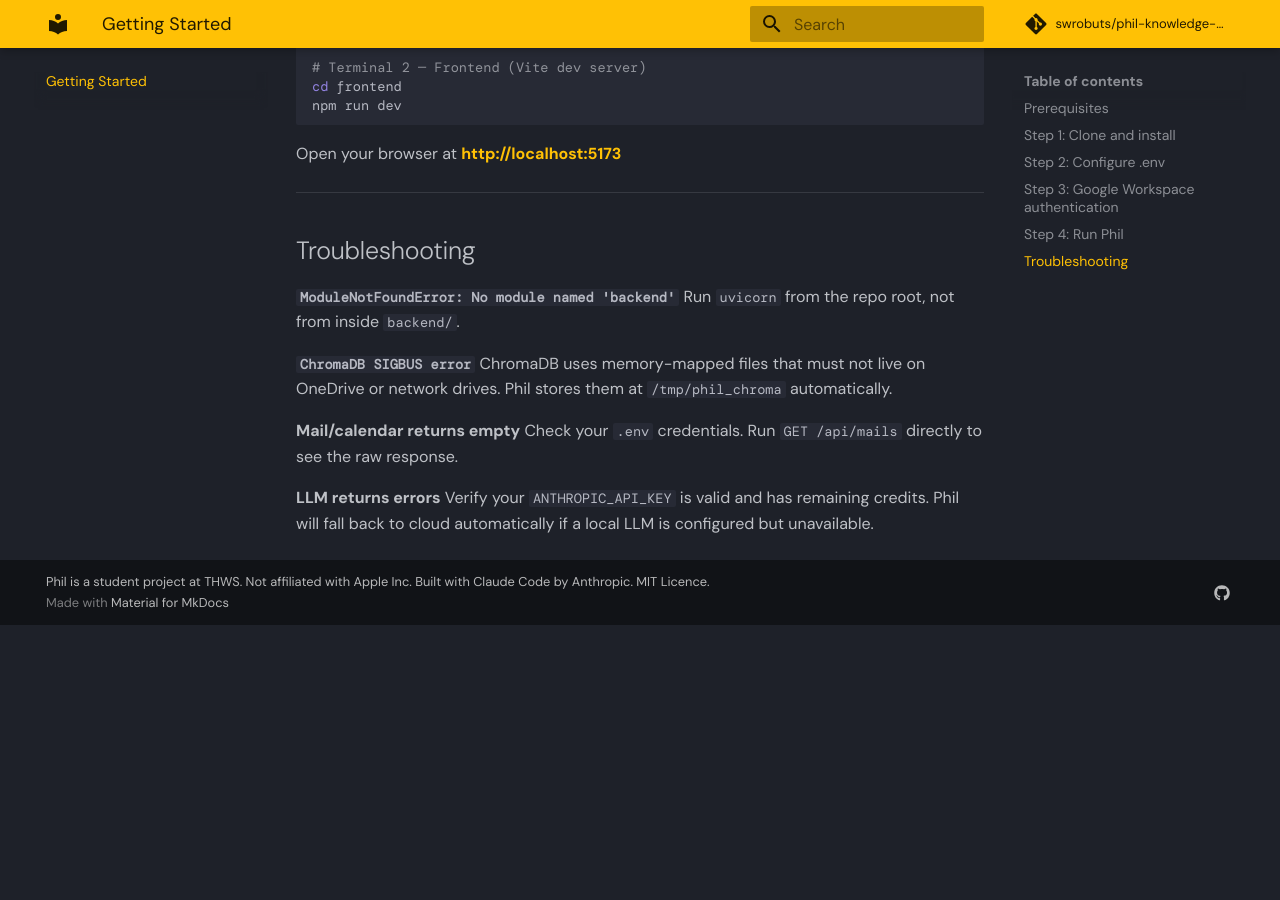
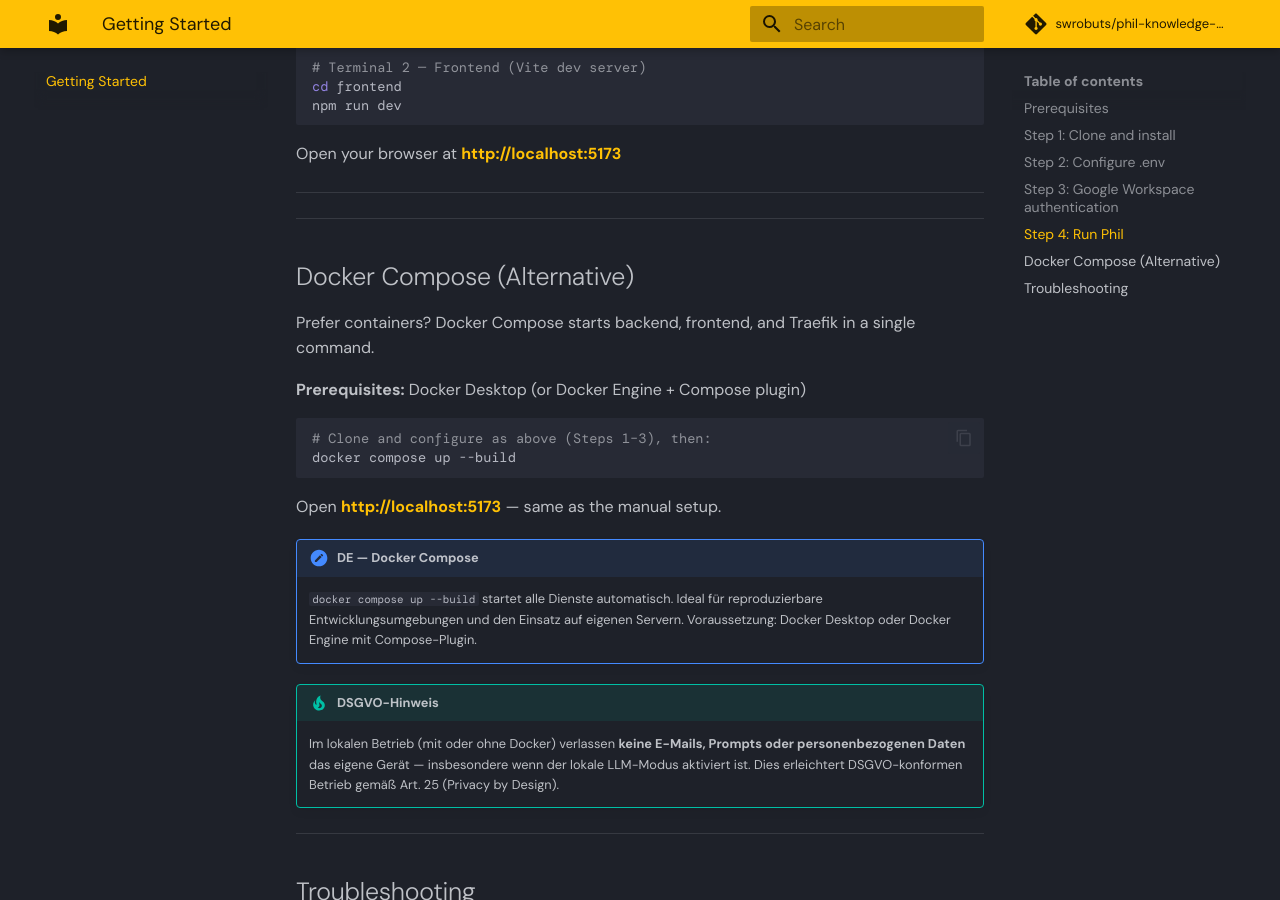
Before and after one commit to swrobuts/phil-website, an MkDocs documentation site: the page built from docs/setup.md, in a window 1280 px wide and 900 px high, scrolled down 2217 px. Built offline with MkDocs 1.6.1 and Material for MkDocs 9.7.7, drawn with Linux system fonts in a browser that asks for light colours; some web fonts are replaced; comment, search, counter and statistics services are not loaded; before the commit the page ends 2842 px from its top, so only the background shows below that; some of the changed text lies outside the part shown.

Commit message:
feat: add missing features, DSGVO note, Docker setup, fix nav links
- Add feature rows 07 (Knowledge Graph/Ontology), 08 (Speech Output),
  09 (Exchange EWS) to landing page
- Stats bar updated: 6 → 9 features
- DSGVO note added to Hybrid AI local mode card and German callout
  (local LLM = keine Daten verlassen das Gerät = DSGVO Art. 25)
- Docker Compose step added to Get Started section
- docs/setup.md: Docker Compose section + DSGVO tip callout added
- Fix nav "Docs →" and footer "Documentation" links: ./ → setup/

Co-Authored-By: Claude Sonnet 4.6 <noreply@anthropic.com>

````diff
--- a/docs/setup.md
+++ b/docs/setup.md
@@ -1,6 +1,6 @@
 # Getting Started
 
-Run Phil locally — no Docker required.
+Two ways to run Phil: **directly** with Python + Node, or with **Docker Compose**.
 
 ## Prerequisites
 
@@ -87,6 +87,33 @@ Open your browser at **[http://localhost:5173](http://localhost:5173)**
 
 ---
 
+---
+
+## Docker Compose (Alternative)
+
+Prefer containers? Docker Compose starts backend, frontend, and Traefik in a single command.
+
+**Prerequisites:** Docker Desktop (or Docker Engine + Compose plugin)
+
+```bash
+# Clone and configure as above (Steps 1–3), then:
+docker compose up --build
+```
+
+Open **[http://localhost:5173](http://localhost:5173)** — same as the manual setup.
+
+!!! note "DE — Docker Compose"
+    `docker compose up --build` startet alle Dienste automatisch.
+    Ideal für reproduzierbare Entwicklungsumgebungen und den Einsatz auf eigenen Servern.
+    Voraussetzung: Docker Desktop oder Docker Engine mit Compose-Plugin.
+
+!!! tip "DSGVO-Hinweis"
+    Im lokalen Betrieb (mit oder ohne Docker) verlassen **keine E-Mails, Prompts oder
+    personenbezogenen Daten** das eigene Gerät — insbesondere wenn der lokale LLM-Modus
+    aktiviert ist. Dies erleichtert DSGVO-konformen Betrieb gemäß Art. 25 (Privacy by Design).
+
+---
+
 ## Troubleshooting
 
 **`ModuleNotFoundError: No module named 'backend'`**
````
Also changed, not shown: index.html (+52 -6 lines).
